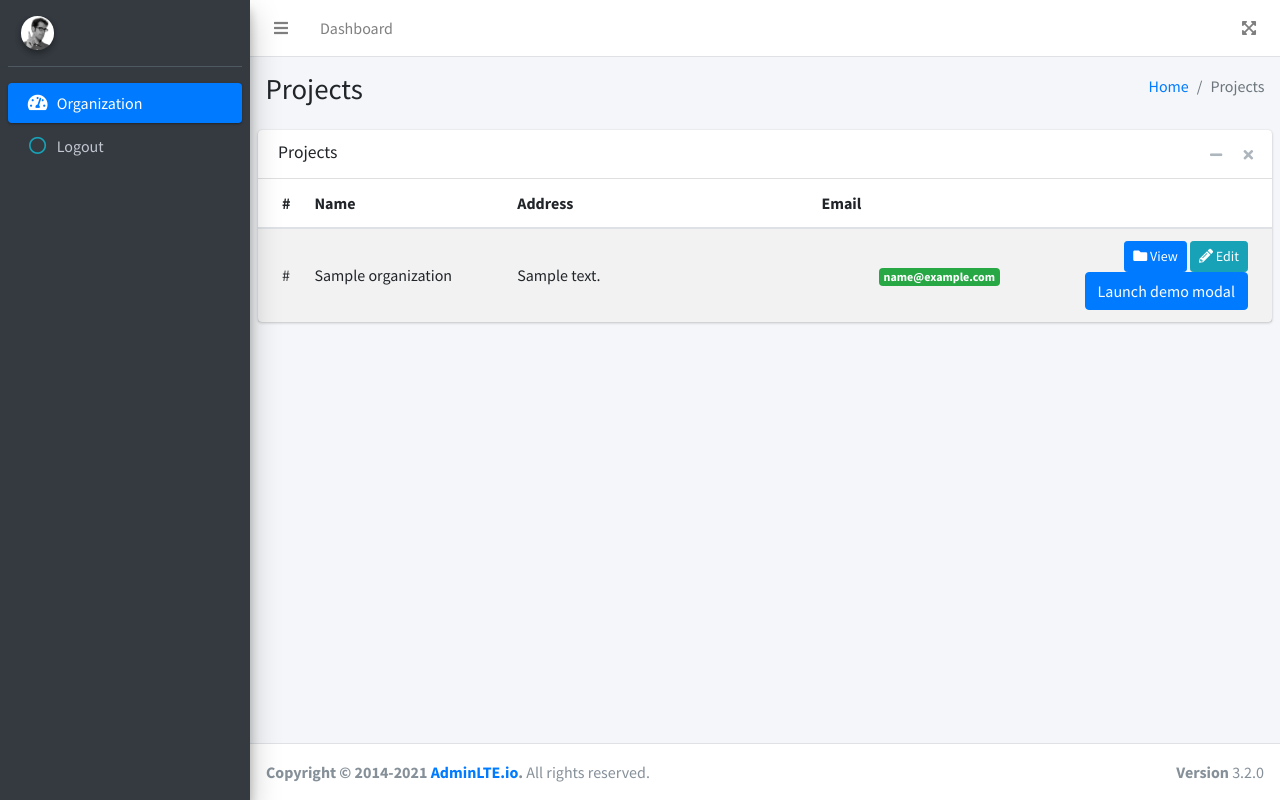
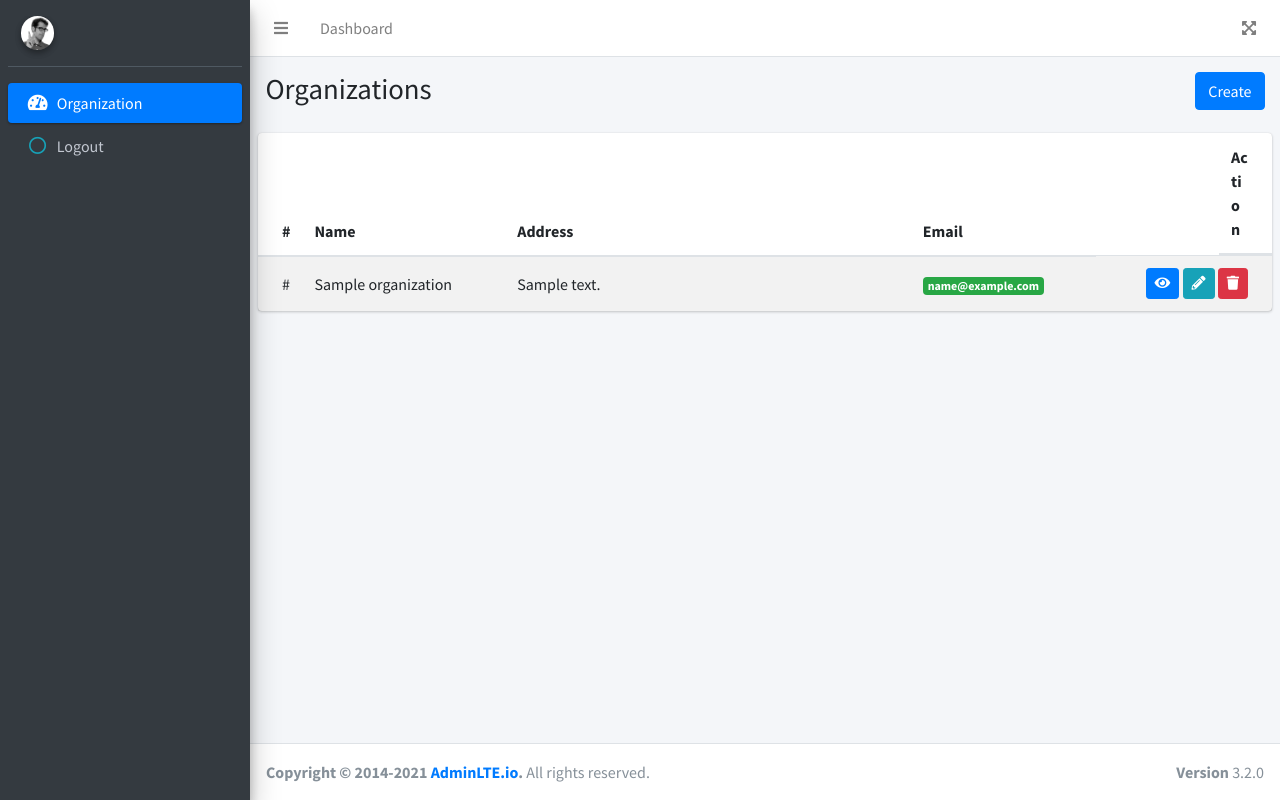
Before and after one commit to bhupalxettrichhetri/work_cms, a Django app: template templates/organization/list.html in a window 1280 px wide. Run offline with Django 4.2, Linux system fonts and the light colour scheme; the template is opened without the code that fills it: most values are stand-ins (such as "Sample title", 1, 10 or a date in 2020); some libraries are stand-ins or nearby versions.

Commit message:
list/ create/ edit organization

```diff
--- a/templates/organization/list.html
+++ b/templates/organization/list.html
@@ -7,12 +7,11 @@
       <div class="container-fluid">
         <div class="row mb-2">
           <div class="col-sm-6">
-            <h1>Projects</h1>
+            <h1>Organizations</h1>
           </div>
           <div class="col-sm-6">
             <ol class="breadcrumb float-sm-right">
-              <li class="breadcrumb-item"><a href="#">Home</a></li>
-              <li class="breadcrumb-item active">Projects</li>
+              <li class="breadcrumb-item"><a class='btn btn-primary' href="{% url 'dashboard:organization_create' %}">Create</a></li></li>
             </ol>
           </div>
         </div>
@@ -24,18 +23,6 @@
 
       <!-- Default box -->
       <div class="card">
-        <div class="card-header">
-          <h3 class="card-title">Projects</h3>
-
-          <div class="card-tools">
-            <button type="button" class="btn btn-tool" data-card-widget="collapse" title="Collapse">
-              <i class="fas fa-minus"></i>
-            </button>
-            <button type="button" class="btn btn-tool" data-card-widget="remove" title="Remove">
-              <i class="fas fa-times"></i>
-            </button>
-          </div>
-        </div>
         <div class="card-body p-0">
           <table class="table table-striped projects">
               <thead>
@@ -46,13 +33,14 @@
                       <th style="width: 20%">
                           Name
                       </th>
-                      <th style="width: 30%">
+                      <th style="width: 40%">
                           Address
-                      </th>
+                      </th style="width: 40%">
                       <th>
                           Email
                       </th>
-                      <th style="width: 20%">
+                      <th style="width: 30%" class="float-right">
+                        Action
                       </th>
                   </tr>
               </thead>
@@ -80,22 +68,20 @@
                               Created 01.01.2019
                           </small> -->
                       </td>
-                      <td class="project-state">
+                      <td >
                           <span class="badge badge-success">{{organization.email}}</span>
                       </td>
                       <td class="project-actions text-right">
-                          <a class="btn btn-primary btn-sm" href="{% url 'dashboard:organization_detail' pk=organization.pk %}">
-                              <i class="fas fa-folder">
-                              </i>
-                              View
+                          <a type="button" class="btn btn-primary btn-sm" href="{% url 'dashboard:organization_detail' pk=organization.pk %}">
+                              <i class="fas fa-regular fa-eye"></i>
+
                           </a>
-                          <a class="btn btn-info btn-sm" href="{% url 'dashboard:organization_edit' pk=organization.pk %}">
+                          <a type="button" class="btn btn-info btn-sm" href="{% url 'dashboard:organization_edit' pk=organization.pk %}">
                               <i class="fas fa-pencil-alt">
                               </i>
-                              Edit
                           </a>
-                          <button type="button" class="btn btn-primary open-modal" data-toggle="modal" data-target="#exampleModalCenter" data-url="{% url 'dashboard:organization_delete' pk=organization.pk %}">
-                                Launch demo modal
+                          <button type="button " class="btn btn-danger btn-sm open-modal" data-toggle="modal" data-target="#exampleModalCenter" data-url="{% url 'dashboard:organization_delete' pk=organization.pk %}">
+                            <i class="fas fa-thin fa-trash"></i>
                             </button>
                           <!-- <a class="btn btn-danger btn-sm" href="#">
                               <i class="fas fa-trash">
```
Also changed, not shown: templates/organization/create.html (+58 -44 lines), templates/organization/create_back.html (added, +61 -0 lines).
